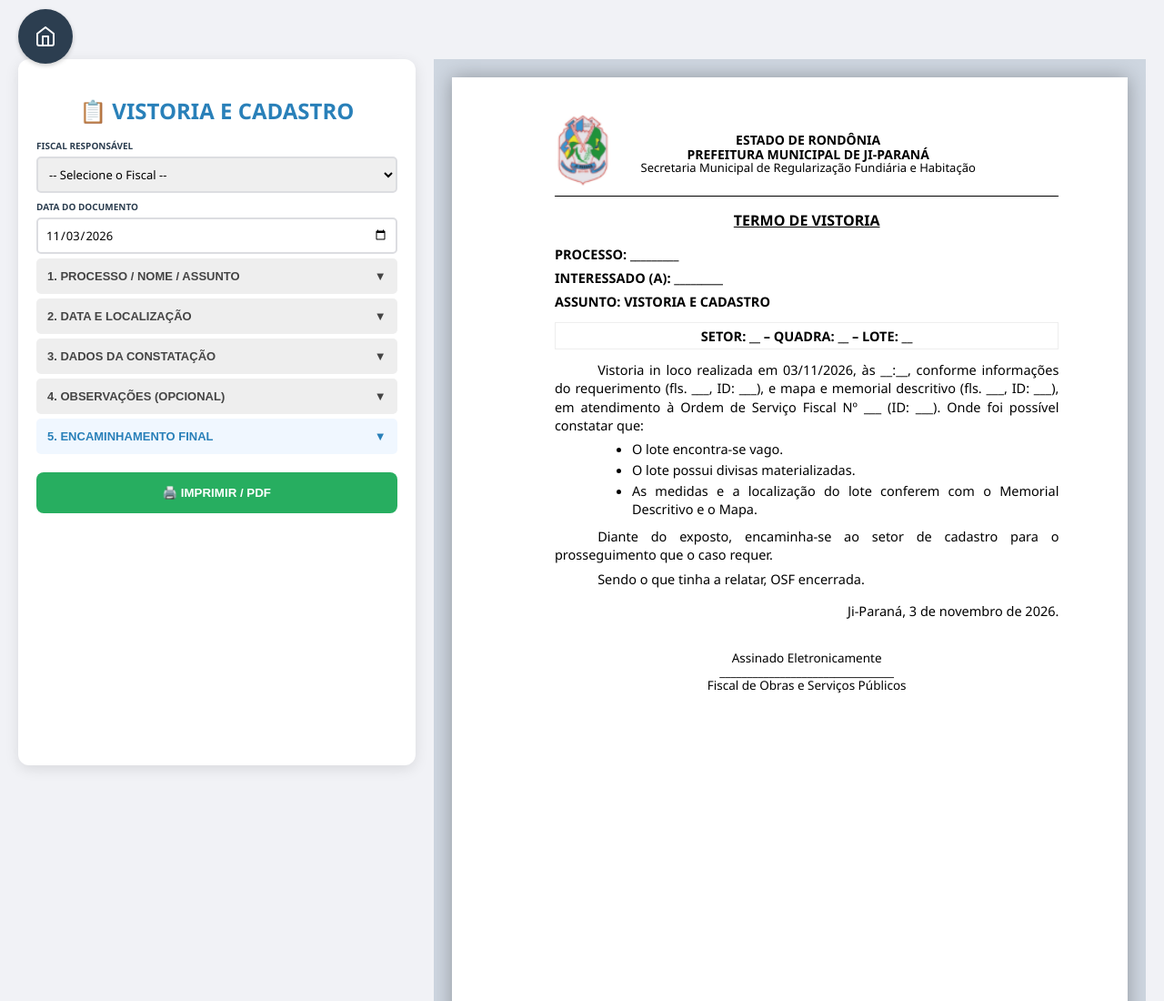
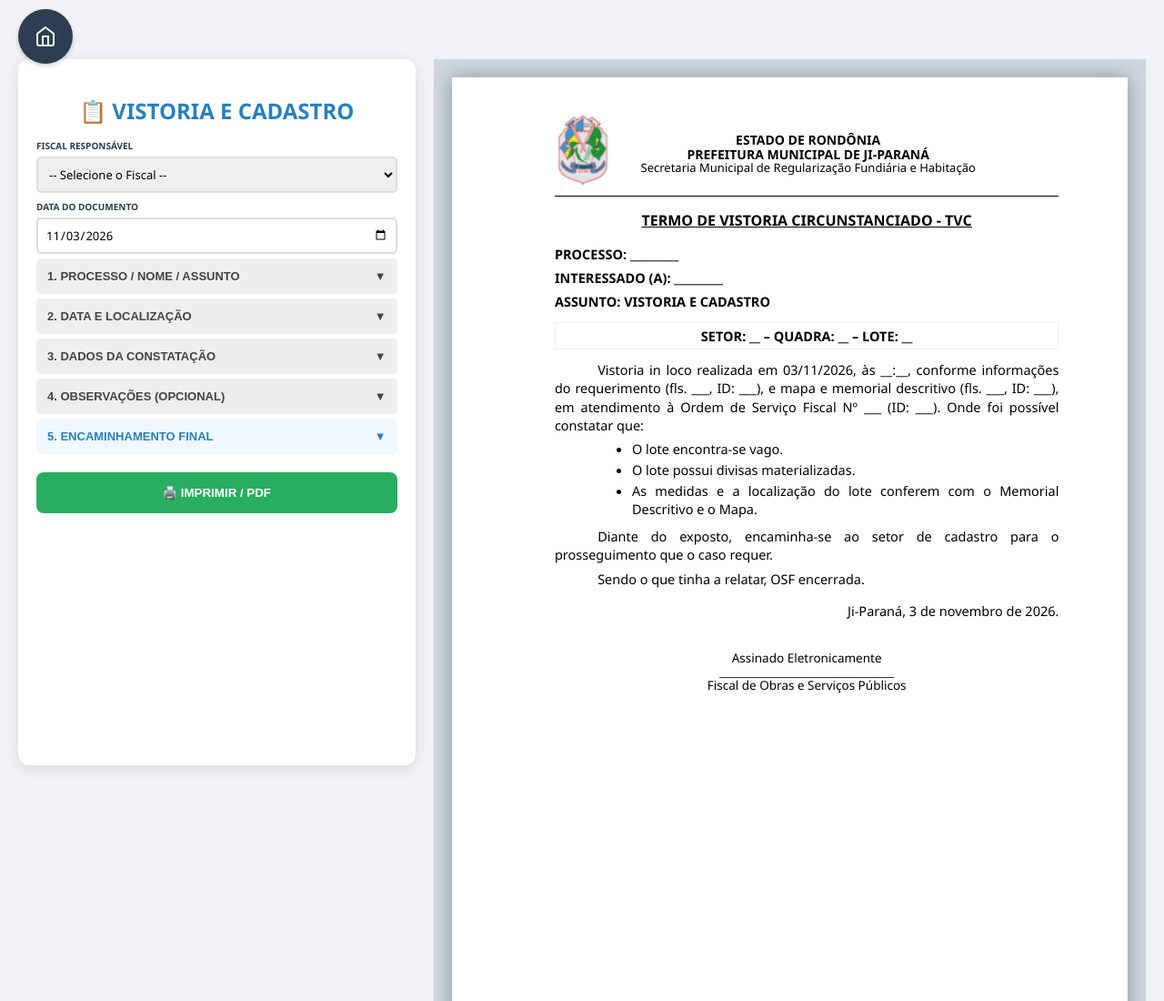
Before and after one commit to edinei101/termo_pratico, a plain HTML site: page VISTORIA_E_CADASTRO.html in a window 1280 px wide. Shown: the top 1100 px of the page at 91% size. Drawn offline with Linux system fonts and the light colour scheme.

```diff
--- a/VISTORIA_E_CADASTRO.html
+++ b/VISTORIA_E_CADASTRO.html
@@ -195,7 +195,7 @@
             </tr>
         </table>
 
-        <div class="doc-title">TERMO DE VISTORIA</div>
+        <div class="doc-title">TERMO DE VISTORIA CIRCUNSTANCIADO - TVC</div>
         <div class="doc-body">
             <p style="text-indent: 0;"><strong>PROCESSO: <span id="out_proc"></span></strong></p>
             <p style="text-indent: 0;"><strong>INTERESSADO (A): <span id="out_nome"></span></strong></p>
```
